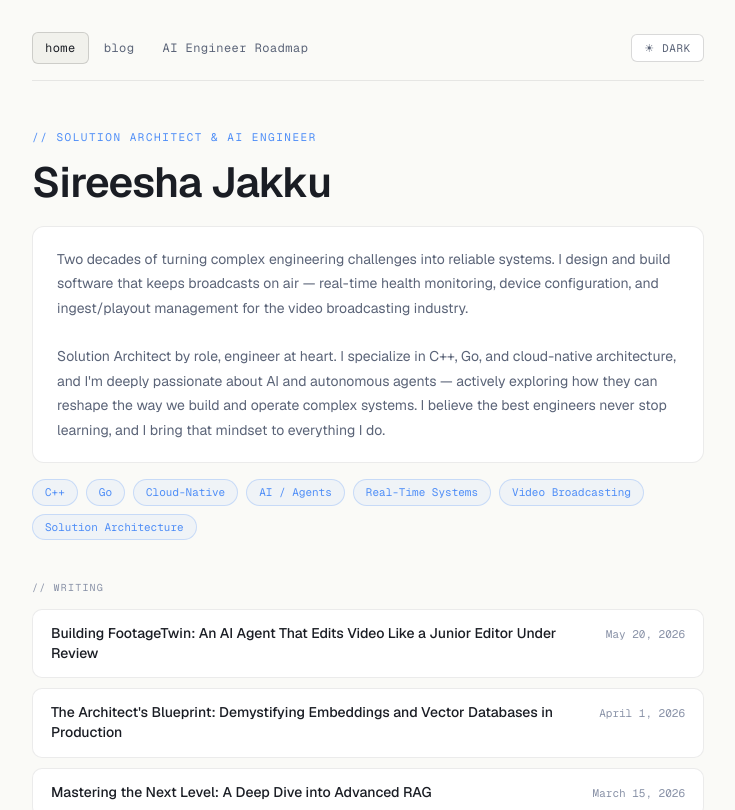
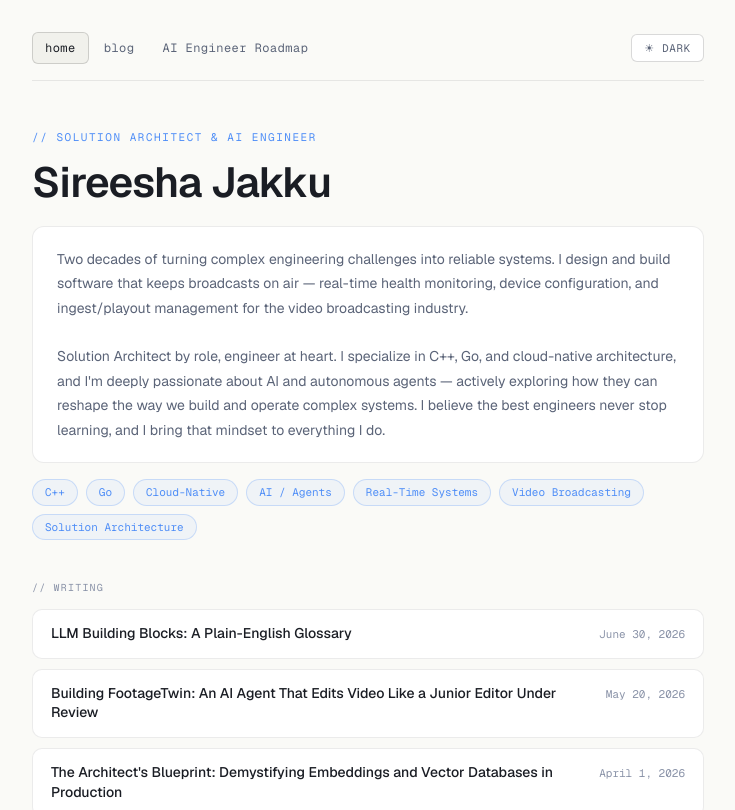
Before and after one commit to sjakku-ai/Portfolio, a Next.js app in the folder blog/: page / in a window 1280 px wide. Shown: the top 810 px of the page, without its empty margins (272-1007 px from the left). Built offline with nearby package versions, Linux system fonts and the light colour scheme.

Commit message:
updated main page

```diff
--- a/blog/app/blog/utils.ts
+++ b/blog/app/blog/utils.ts
@@ -8,6 +8,14 @@ export type BlogPost = {
 }
 
 const posts: BlogPost[] = [
+  {
+    slug: 'llm-building-blocks-glossary',
+    metadata: {
+      title: 'LLM Building Blocks: A Plain-English Glossary',
+      publishedAt: '2026-06-30',
+      summary: 'The terms you keep running into when building with language models — defined without the hand-waving.',
+    },
+  },
   {
     slug: 'footage-twin',
     metadata: {
```
